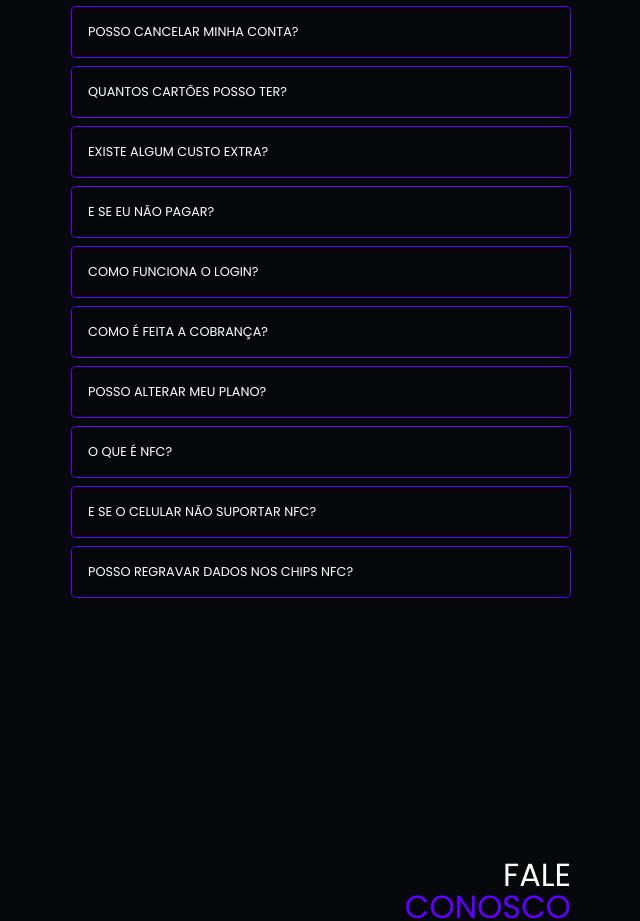
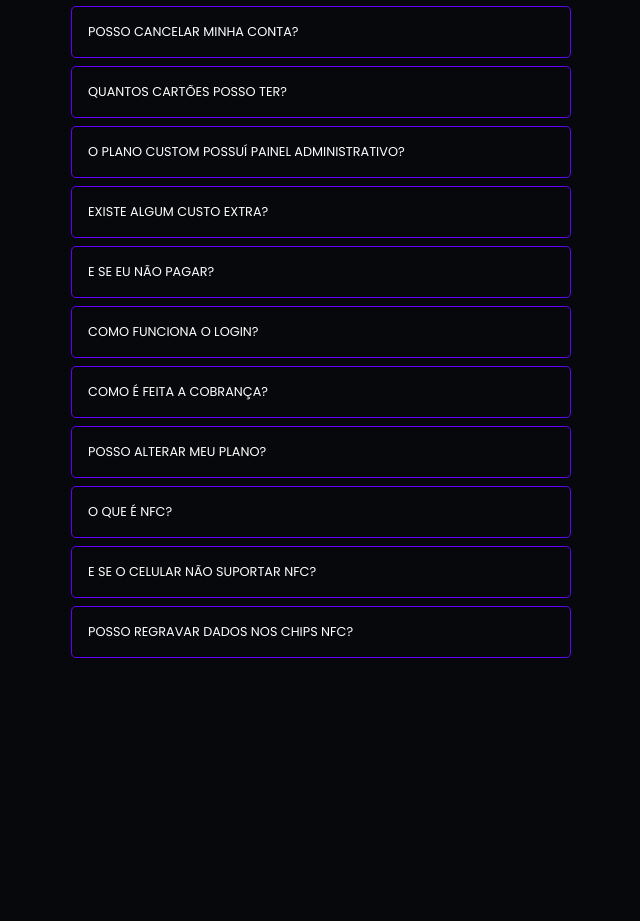
Before and after one commit to lcpsd/visitase7e, a Next.js app: page / in a window 1280 px wide. Shown: the part 2526-3447 px from the top of the page, without its empty margins (319-959 px from the left). Built offline with nearby package versions, Linux system fonts and the light colour scheme.

Commit message:
Q&A questions list updated

```diff
--- a/src/pages/LadingPage/components/QAsection/index.jsx
+++ b/src/pages/LadingPage/components/QAsection/index.jsx
@@ -14,7 +14,11 @@ export default function QAsection(){
         },
         {
             title: "Quantos cartões posso ter?",
-            text: "Você poderá ter até 3 cartões por conta."
+            text: "Você poderá ter até 3 cartões por conta no plano light ou full."
+        },
+        {
+            title: "O plano custom possuí painel administrativo?",
+            text: "Não, por se tratar de um cartão altamente customizado, ainda não possuímos a capacidade de fornecer um painel administrativo para os mesmos, sendo preciso entrar em contato para que façamos a atualização dos dados."
         },
         {
             title: "Existe algum custo extra?",
```
